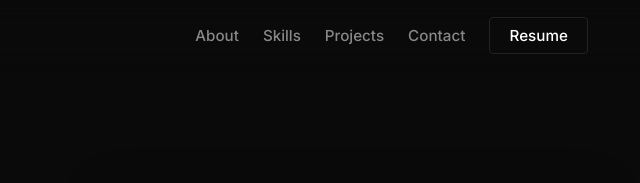
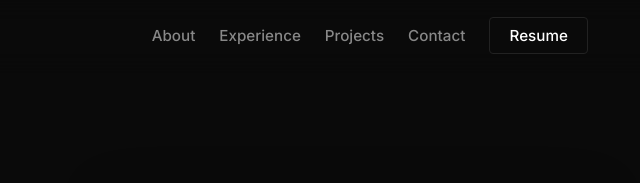
Before and after one commit to levmalkhasian/portfolio-website, a plain HTML site: page index.html in a window 1280 px wide. Shown: the top 183 px of the page, 602-1242 px from the left. Drawn offline with Linux system fonts and the light colour scheme.

Commit message:
fixed navbar - removed skills and added experience.

```diff
--- a/index.html
+++ b/index.html
@@ -26,7 +26,7 @@
             </a>
             <ul class="nav-links">
                 <li><a href="#about">About</a></li>
-                <li><a href="#skills">Skills</a></li>
+                <li><a href="#experience">Experience</a></li>
                 <li><a href="#projects">Projects</a></li>
                 <li><a href="#contact">Contact</a></li>
                 <li><a href="images/LevonMalkhasian_Resume.pdf" target="_blank" class="resume">Resume</a></li>
--- a/src/styles.css
+++ b/src/styles.css
@@ -982,12 +982,6 @@ footer {
         justify-content: center;
     }
 
-    .bio-row {
-        /* On mobile, keep row layout but ensure text fits */
-    }
-
-    /* Center the tech icons wrapper */
-
     /* Center Tech Stack */
     .tech-icons {
         justify-content: center;
```
